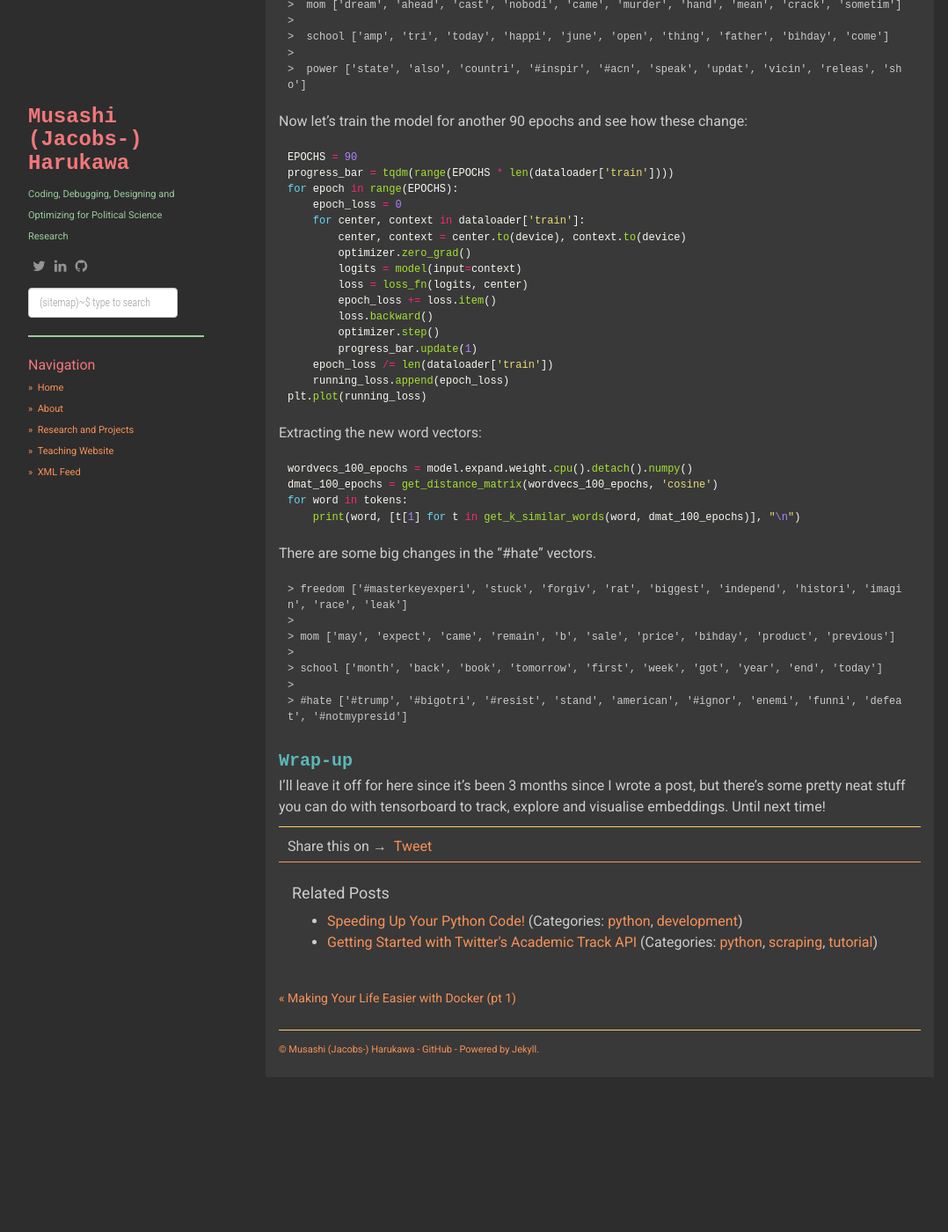
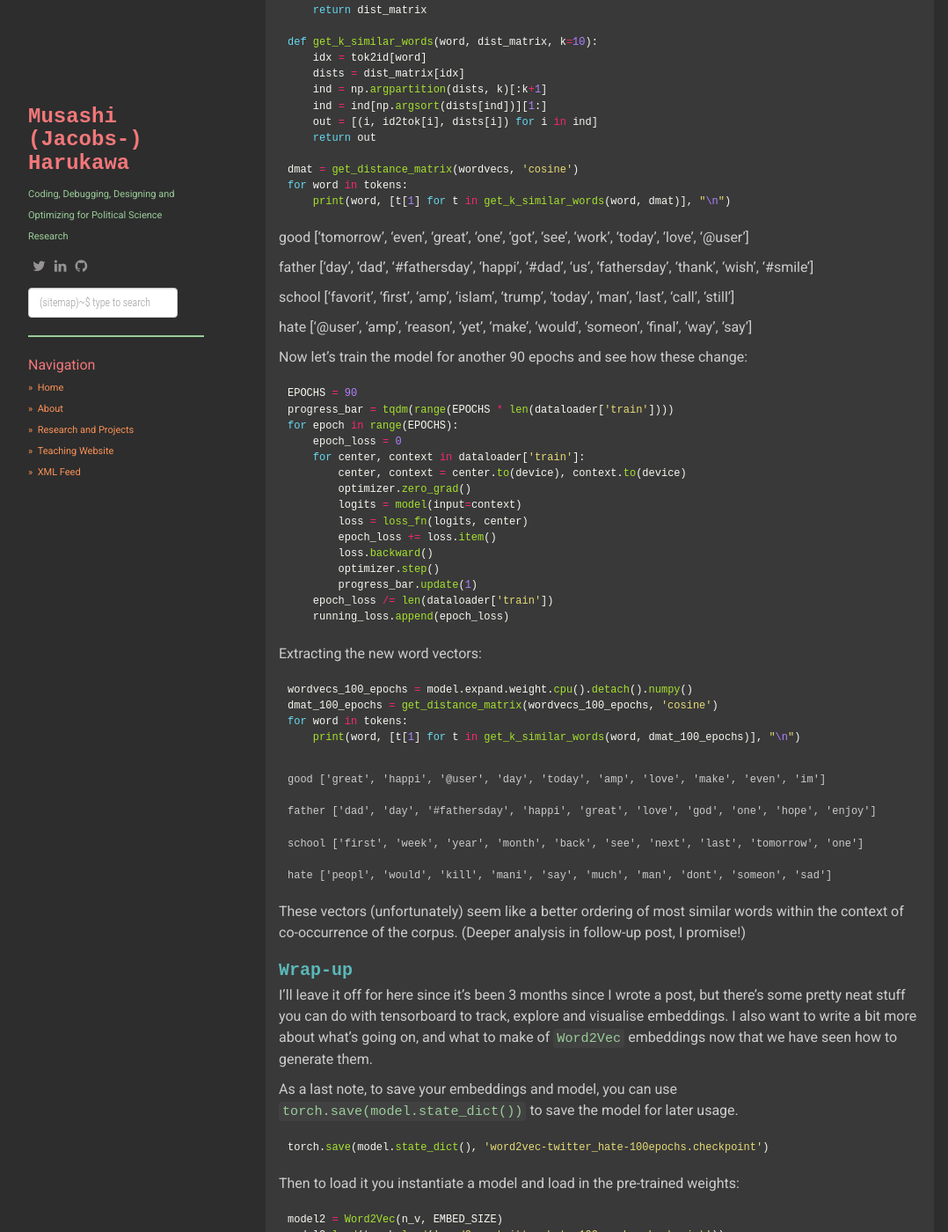
Before and after one commit to muhark/muhark.github.io, a Jekyll site: the page built from _posts/2021-10-15-word2vec-from-scratch.md, in a window 1280 px wide and 1400 px high, scrolled down 8819 px. Shown: the whole window at 88% size, without its empty margins (53-1131 px from the left). Built offline with Jekyll 4.4.1, drawn with Linux system fonts in a browser that asks for light colours; nearby versions of some CDN libraries; comment, search, counter and statistics services are not loaded; before the commit the page ends 10043 px from its top, so only the background shows below that; some of the changed text lies outside the part shown.

Commit message:
Fixing typos

````diff
--- a/_posts/2021-10-15-word2vec-from-scratch.md
+++ b/_posts/2021-10-15-word2vec-from-scratch.md
@@ -45,7 +45,6 @@
 I'll be using the publicly available `tweets_hate_speech_detection` dataset from Huggingface. (TW: some of these tweets are pretty nasty, so you may prefer to choose a different dataset.)
 
 ```python
-# %%
 import torch
 import datasets
 
@@ -61,7 +60,6 @@
 5. Apply snowball stemmer to remainder
 
 ```python
-# %%
 # For simplicity let's remove alphanumeric but keep @, #
 import re
 from nltk.corpus import stopwords
@@ -90,7 +88,6 @@
 - `id2tok`/`tok2id`: Move back and forth between tokens and numeric ids
 
 ```python
-# %%
 from collections import Counter
 
 counts = Counter([i for s in dataset['train']['all_tokens'] for i in s])
@@ -362,6 +376,8 @@
 plt.plot(running_loss)
 ```
 
+    <output truncated>
+
 As we continue the training, the marginal increase in accuracy will decrease. Remember, though, that accuracy is not the main goal with embedding models. Let's check out our embeddings.
 
 Remember that the embeddings are the edge weights between the hidden layer and the output. Let's access and inspect the ones corresponding to "freedom", "mom", "school" and "#power".
@@ -369,7 +385,7 @@
 
 ```python
 wordvecs = model.expand.weight.cpu().detach().numpy()
-tokens = ['freedom', 'mom', 'school', '#hate']
+tokens = ['good', 'father', 'school', 'hate']
 ```
 
 Now let's get the closest vectors (by various metrics):
@@ -394,15 +410,15 @@
 for word in tokens:
     print(word, [t[1] for t in get_k_similar_words(word, dmat)], "\n")
 ```
-```
->  freedom ['knowledg', 'spring', 'apolog', 'imagin', '#masterkeyexperi', 'handl', 'berni', 'air', 'farmer', '#present']
->
->  mom ['dream', 'ahead', 'cast', 'nobodi', 'came', 'murder', 'hand', 'mean', 'crack', 'sometim']
->
->  school ['amp', 'tri', 'today', 'happi', 'june', 'open', 'thing', 'father', 'bihday', 'come']
->
->  power ['state', 'also', 'countri', '#inspir', '#acn', 'speak', 'updat', 'vicin', 'releas', 'sho']
-```
+
+good ['tomorrow', 'even', 'great', 'one', 'got', 'see', 'work', 'today', 'love', '@user']
+
+father ['day', 'dad', '#fathersday', 'happi', '#dad', 'us', 'fathersday', 'thank', 'wish', '#smile']
+
+school ['favorit', 'first', 'amp', 'islam', 'trump', 'today', 'man', 'last', 'call', 'still']
+
+hate ['@user', 'amp', 'reason', 'yet', 'make', 'would', 'someon', 'final', 'way', 'say']
+
 
 Now let's train the model for another 90 epochs and see how these change:
 
@@ -423,7 +439,6 @@
         progress_bar.update(1)
     epoch_loss /= len(dataloader['train'])
     running_loss.append(epoch_loss)
-plt.plot(running_loss)
 ```
 
 Extracting the new word vectors:
@@ -435,18 +450,32 @@
     print(word, [t[1] for t in get_k_similar_words(word, dmat_100_epochs)], "\n")
 ```
 
-There are some big changes in the "#hate" vectors.
+    good ['great', 'happi', '@user', 'day', 'today', 'amp', 'love', 'make', 'even', 'im']
 
-```
-> freedom ['#masterkeyexperi', 'stuck', 'forgiv', 'rat', 'biggest', 'independ', 'histori', 'imagin', 'race', 'leak']
->
-> mom ['may', 'expect', 'came', 'remain', 'b', 'sale', 'price', 'bihday', 'product', 'previous']
->
-> school ['month', 'back', 'book', 'tomorrow', 'first', 'week', 'got', 'year', 'end', 'today']
->
-> #hate ['#trump', '#bigotri', '#resist', 'stand', 'american', '#ignor', 'enemi', 'funni', 'defeat', '#notmypresid']
-```
+    father ['dad', 'day', '#fathersday', 'happi', 'great', 'love', 'god', 'one', 'hope', 'enjoy']
+
+    school ['first', 'week', 'year', 'month', 'back', 'see', 'next', 'last', 'tomorrow', 'one']
+
+    hate ['peopl', 'would', 'kill', 'mani', 'say', 'much', 'man', 'dont', 'someon', 'sad']
+
+These vectors (unfortunately) seem like a better ordering of most similar words within the context of co-occurrence of the corpus. (Deeper analysis in follow-up post, I promise!)
 
 ## Wrap-up
 
-I'll leave it off for here since it's been 3 months since I wrote a post, but there's some pretty neat stuff you can do with tensorboard to track, explore and visualise embeddings. Until next time!
+I'll leave it off for here since it's been 3 months since I wrote a post, but there's some pretty neat stuff you can do with tensorboard to track, explore and visualise embeddings. I also want to write a bit more about what's going on, and what to make of `Word2Vec` embeddings now that we have seen how to generate them.
+
+
+As a last note, to save your embeddings and model, you can use `torch.save(model.state_dict())` to save the model for later usage.
+
+```python
+torch.save(model.state_dict(), 'word2vec-twitter_hate-100epochs.checkpoint')
+```
+
+Then to load it you instantiate a model and load in the pre-trained weights:
+
+```python
+model2 = Word2Vec(n_v, EMBED_SIZE)
+model2.load(torch.load('word2vec-twitter_hate-100epochs.checkpoint'))
+```
+
+That's all for now!
````
Also changed, not shown: other parts of _posts/2021-10-15-word2vec-from-scratch.md (+17 -0 lines).
